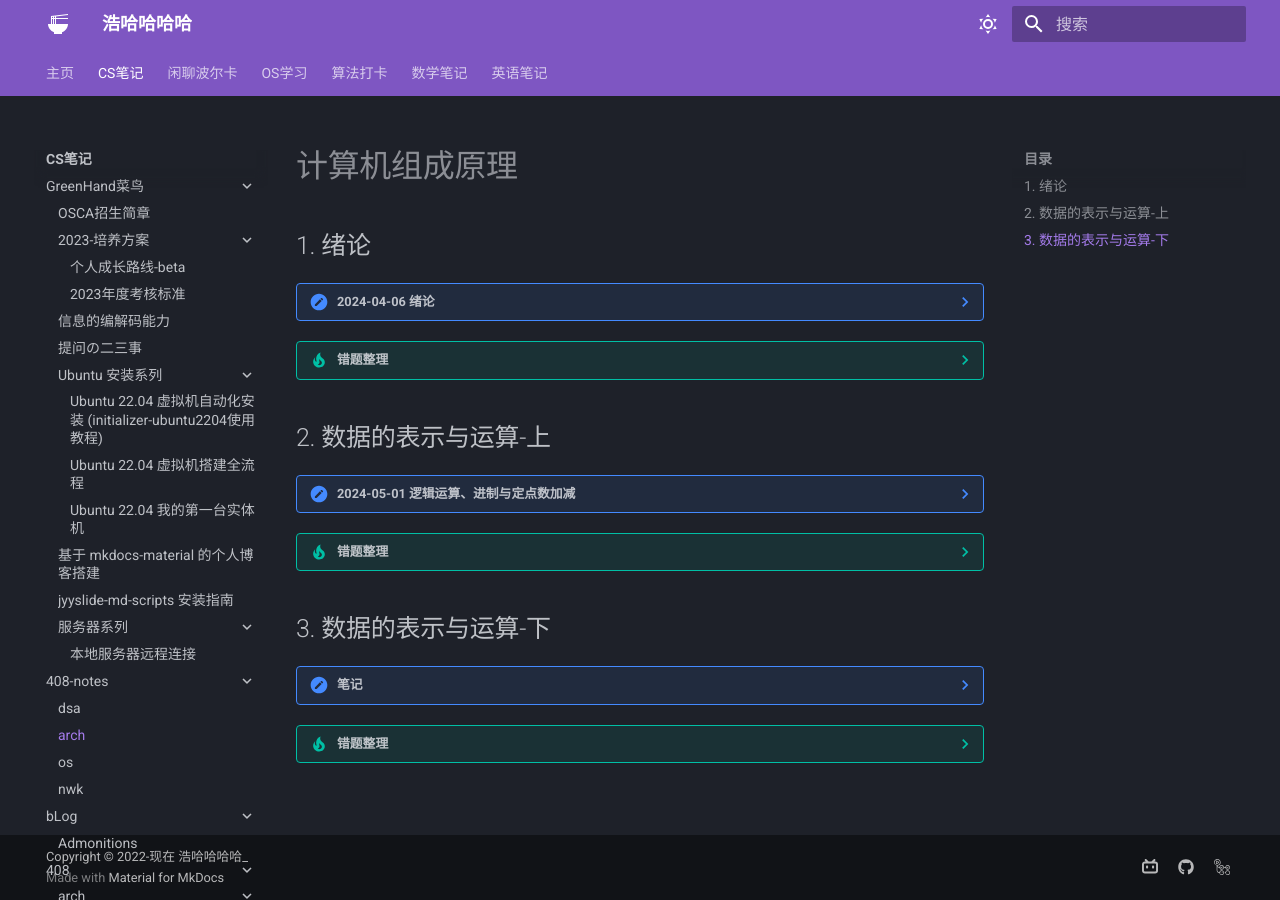
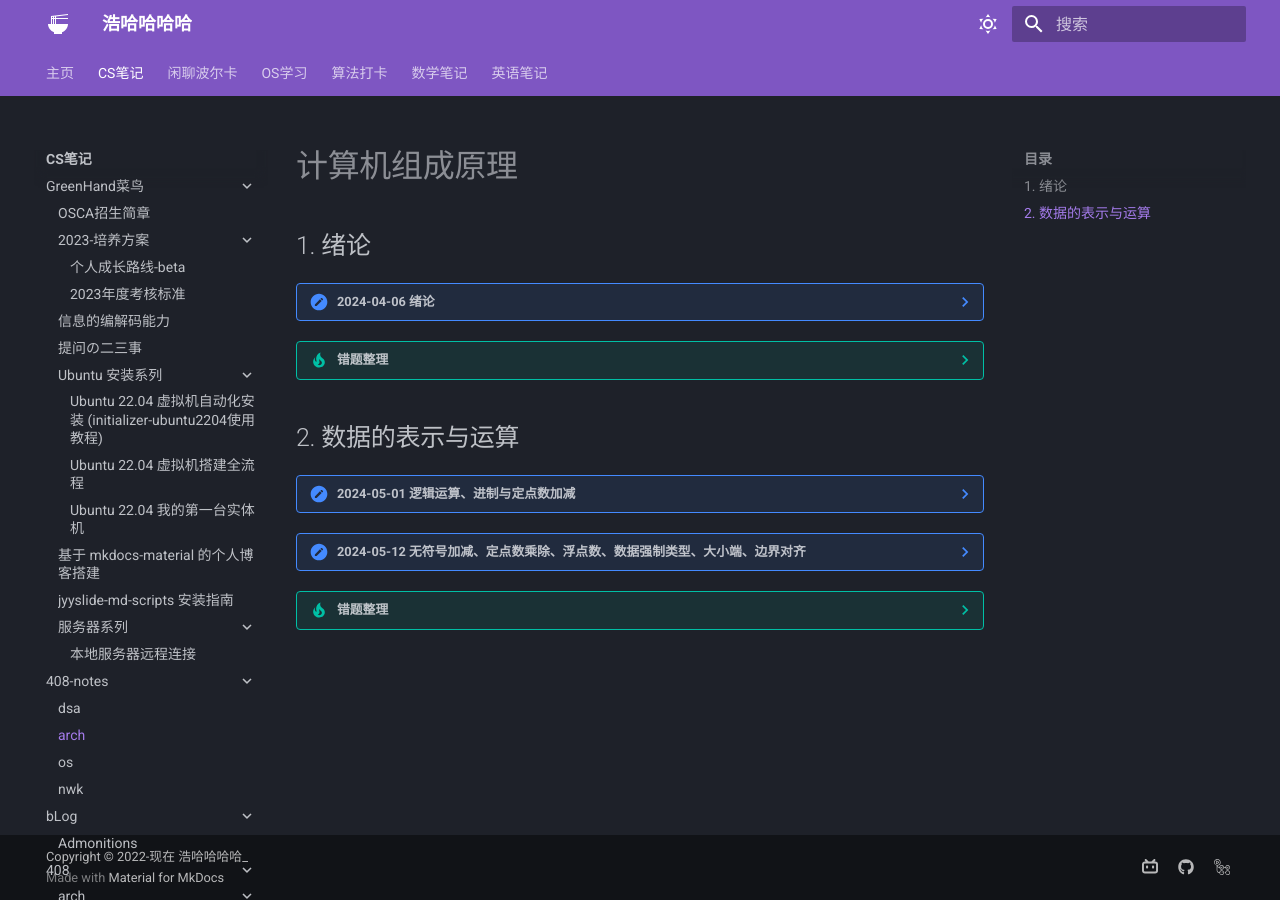
Before and after one commit to Haohahahaha/cs, an MkDocs documentation site: the page built from docs/408-notes/arch.md, in a window 1280 px wide. Built offline with MkDocs 1.6.1 and Material for MkDocs 9.7.7, drawn with Linux system fonts in a browser that asks for light colours.

Commit message:
2024-05-13_10:13:20 update

```diff
--- a/docs/408-notes/arch.md
+++ b/docs/408-notes/arch.md
@@ -11,18 +11,14 @@
 
 ??? tip "错题整理"
 
-## 2. 数据的表示与运算-上
+## 2. 数据的表示与运算
 
 ??? note "2024-05-01 逻辑运算、进制与定点数加减"
 
     ![2-1](./pic/arch/notes/2-1.jpg)
     ![2-2](./pic/arch/notes/2-2.jpg)
 
-??? tip "错题整理"
-
-## 3. 数据的表示与运算-下
-
-??? note "笔记"
+??? note "2024-05-12 无符号加减、定点数乘除、浮点数、数据强制类型、大小端、边界对齐"
 
     ![2-3](./pic/arch/notes/2-3.jpg)
     ![2-4](./pic/arch/notes/2-4.jpg)
@@ -31,43 +27,41 @@
 
 <!---
 
-## 4. 储存器-上
+## 3. 储存器
+
+??? note "笔记"
+
+??? note "笔记"
 
 ??? note "笔记"
 
 ??? tip "错题整理"
 
-## 5. 储存器-下
+## 4. 指令系统
 
 ??? note "笔记"
 
 ??? tip "错题整理"
 
-## 6. 指令系统
+## 5. 总线
 
 ??? note "笔记"
 
 ??? tip "错题整理"
 
-## 7. 总线
+## 6. CPU
 
 ??? note "笔记"
 
 ??? tip "错题整理"
 
-## 8. CPU
+## 7. CU与ALU
 
 ??? note "笔记"
 
 ??? tip "错题整理"
 
-## 9. CU与ALU
-
-??? note "笔记"
-
-??? tip "错题整理"
-
-## 10. IO
+## 8. IO
 
 ??? note "笔记"
 
```
